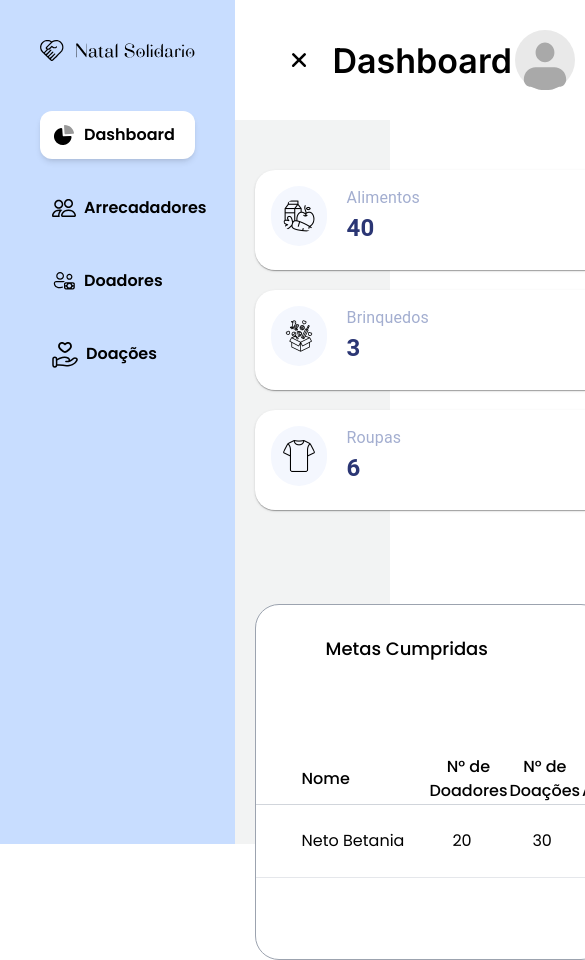
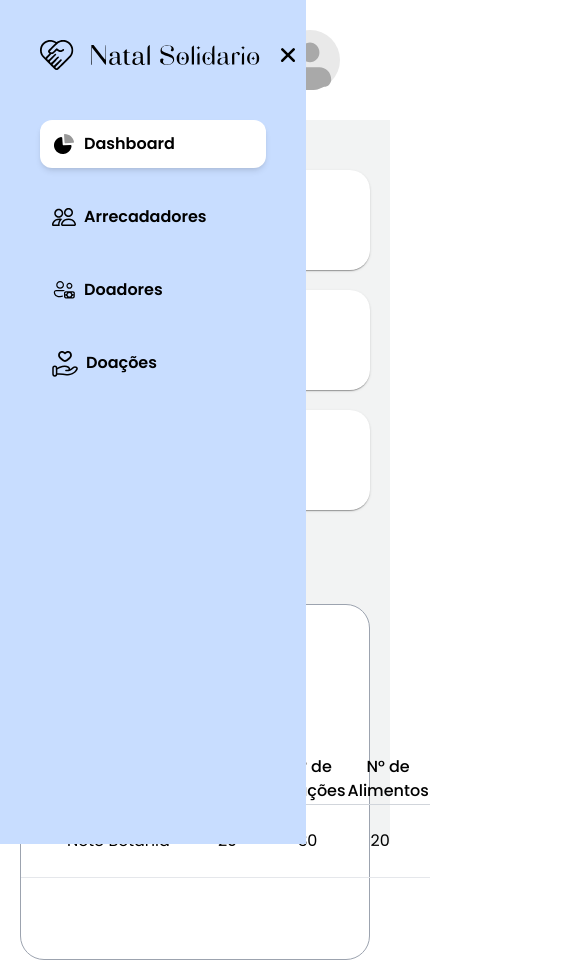
Before and after one commit to gabriellxz/natal_solidario_front, a React (Vite) app: page /dashboard in a window 390 px wide. Both pictures are taken after a click on the icon 64 px from the left and 60 px from the top of the page. Shown: the top 960 px of the page, 585 px wide, since content can reach past the window. Built offline with nearby package versions, Linux system fonts and the light colour scheme.

Commit message:
fix: melhoria na responsividade da navbar

```diff
--- a/src/components/Dashboard/Header.tsx
+++ b/src/components/Dashboard/Header.tsx
@@ -1,4 +1,4 @@
-import { Bars3Icon, XMarkIcon } from "@heroicons/react/16/solid";
+import { Bars3Icon } from "@heroicons/react/16/solid";
 import icon_profile from "../../assets/icon_profile.svg";
 import React from "react";
 
@@ -21,13 +21,7 @@ export default function Header(
   return (
     <header className="flex items-center justify-between bg-whiteChristmas-100 w-full font-inter px-[50px] py-[30px]">
       <div className="flex items-center gap-5">
-        {
-          openNavSide ? (
-            <XMarkIcon className="w-7 cursor-pointer sm:hidden" onClick={() => setOpenNavSide(!openNavSide)} />
-          ) : (
-            <Bars3Icon className="w-7 cursor-pointer sm:hidden" onClick={() => setOpenNavSide(!openNavSide)} />
-          )
-        }
+        <Bars3Icon className="w-7 cursor-pointer sm:hidden" onClick={() => setOpenNavSide(!openNavSide)} />
         <h1 className="font-semibold text-[34px]">{title}</h1>
       </div>
       <div className="flex items-center gap-[30px]">
--- a/src/components/Dashboard/NavaSide.tsx
+++ b/src/components/Dashboard/NavaSide.tsx
@@ -4,8 +4,10 @@ import donor from "../../assets/donor.svg";
 import collector from "../../assets/collector.svg";
 import { Link, useMatch } from "react-router-dom";
 import logo_natal from "../../assets/logo_natal.svg";
+import { XMarkIcon } from "@heroicons/react/16/solid";
 
 interface PropsTitle {
+    setOpenNavSide: React.Dispatch<React.SetStateAction<boolean>>
     setTitle: React.Dispatch<React.SetStateAction<string>>
     openNavSide: boolean
 }
@@ -13,7 +15,8 @@ interface PropsTitle {
 export default function NavSide(
     {
         setTitle,
-        openNavSide
+        openNavSide,
+        setOpenNavSide
     }: PropsTitle
 ) {
     const links = [
@@ -42,9 +45,10 @@ export default function NavSide(
     return (
         <>
             {
-                openNavSide && <nav className="p-[40px] bg-blueChristmas-100 max-w-[306px] w-full h-[100dvh] font-poppins font-semibold">
+                openNavSide && <nav className="absolute sm:relative p-[40px] bg-blueChristmas-100 max-w-[306px] w-full h-[100dvh] font-poppins font-semibold">
                     <div>
-                        <div className="flex items-center gap-2 text-[26px] mb-[50px]">
+                        <div className="flex items-center text-[26px] mb-[50px]">
+                            <XMarkIcon className="w-7 absolute right-1 cursor-pointer" onClick={() => setOpenNavSide(!openNavSide)} />
                             <img src={logo_natal} alt="logo_natal" />
                         </div>
                         <div>
--- a/src/pages/Dashboard/index.tsx
+++ b/src/pages/Dashboard/index.tsx
@@ -11,6 +11,7 @@ export default function Dashboard() {
   return (
     <main className="flex w-full">
       <NavSide
+        setOpenNavSide={setOpenNavSide}
         setTitle={setTitle}
         openNavSide={openNavSide}
       />
```
